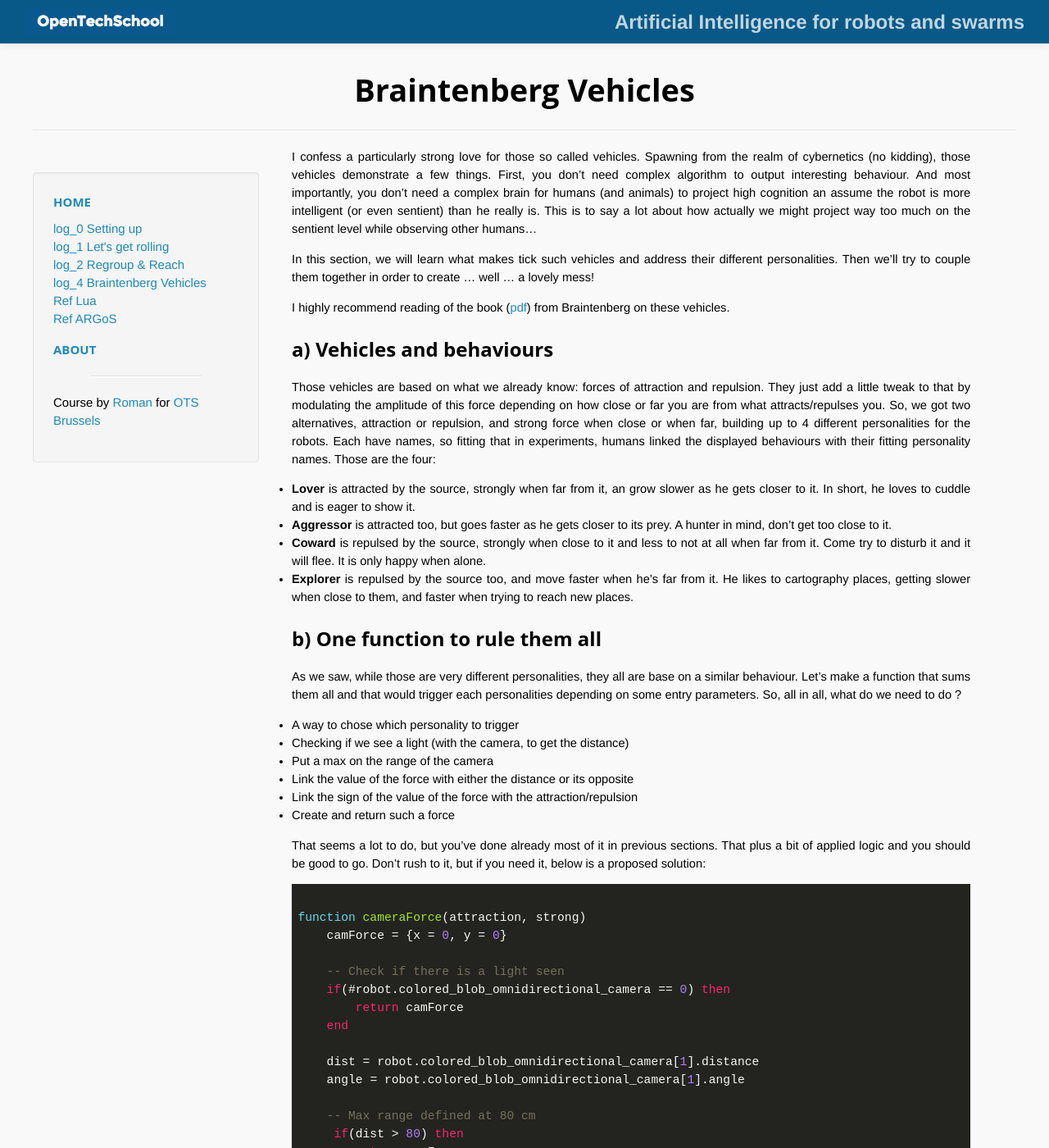
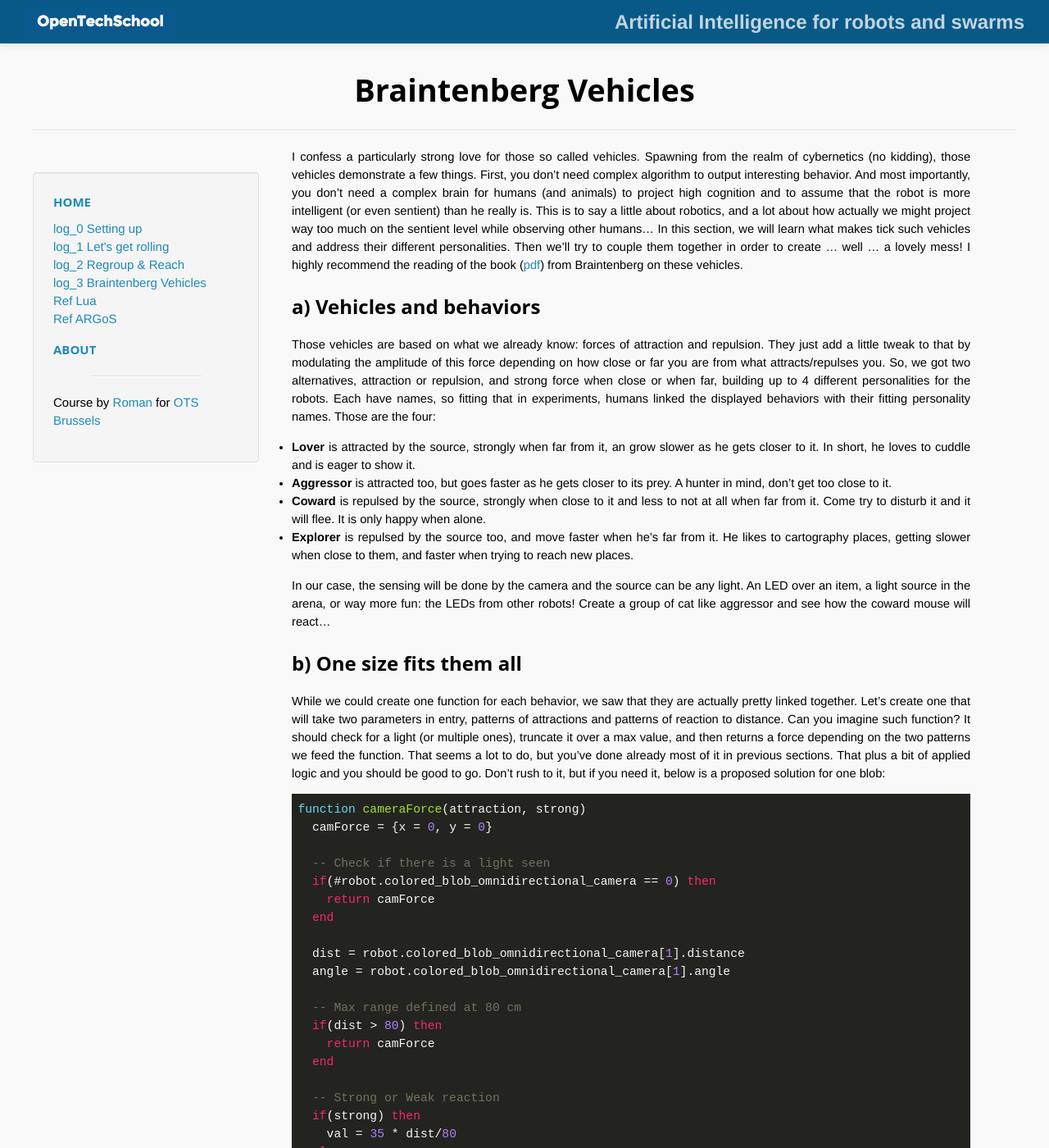
Before and after one commit to OpenTechSchool-Brussels/AI-for-robots-and-swarms, a Jekyll site: the page built from Braintenberg-vehicules.markdown, in a window 1280 px wide and 1400 px high. Shown: the whole window at 82% size. Built offline with Jekyll 4.4.1, drawn with Linux system fonts in a browser that asks for light colours; Markdown is read by kramdown in place of the engine named in the settings; some of the changed text lies outside the part shown.

Commit message:
Update Braintenberg-vehicules.markdown

````diff
--- a/Braintenberg-vehicules.markdown
+++ b/Braintenberg-vehicules.markdown
@@ -1,70 +1,56 @@
 ---
 layout: default
 title:  "Braintenberg Vehicles"
-num: 4
+num: 3
 ---
 
-I confess a particularly strong love for those so called vehicles. Spawning from the realm of cybernetics (no kidding), those vehicles demonstrate a few things. First, you don't need complex algorithm to output interesting behaviour. And most importantly, you don't need a complex brain for humans (and animals) to project high cognition an assume the robot is more intelligent (or even sentient) than he really is. This is to say a lot about how actually we might project way too much on the sentient level while observing other humans...
+I confess a particularly strong love for those so called vehicles. Spawning from the realm of cybernetics (no kidding), those vehicles demonstrate a few things. First, you don't need complex algorithm to output interesting behavior. And most importantly, you don't need a complex brain for humans (and animals) to project high cognition and to assume that the robot is more intelligent (or even sentient) than he really is. This is to say a little about robotics, and a lot about how actually we might project way too much on the sentient level while observing other humans... In this section, we will learn what makes tick such vehicles and address their different personalities. Then we'll try to couple them together in order to create ... well ... a lovely mess! I highly recommend the reading of the book ([pdf](http://ge.tt/1ivvhQu/v/0)) from Braintenberg on these vehicles.
 
-In this section, we will learn what makes tick such vehicles and address their different personalities. Then we'll try to couple them together in order to create ... well ... a lovely mess!
-
-I highly recommend reading of the book ([pdf](http://ge.tt/1ivvhQu/v/0)) from Braintenberg on these vehicles.
-
-
-##a) Vehicles and behaviours
-Those vehicles are based on what we already know: forces of attraction and repulsion. They just add a little tweak to that by modulating the amplitude of this force depending on how close or far you are from what attracts/repulses you. So, we got two alternatives, attraction or repulsion, and strong force when close or when far, building up to 4 different personalities for the robots. Each have names, so fitting that in experiments, humans linked the displayed behaviours with their fitting personality names. Those are the four:
+##a) Vehicles and behaviors
+Those vehicles are based on what we already know: forces of attraction and repulsion. They just add a little tweak to that by modulating the amplitude of this force depending on how close or far you are from what attracts/repulses you. So, we got two alternatives, attraction or repulsion, and strong force when close or when far, building up to 4 different personalities for the robots. Each have names, so fitting that in experiments, humans linked the displayed behaviors with their fitting personality names. Those are the four:
 
 * **Lover** is attracted by the source, strongly when far from it, an grow slower as he gets closer to it. In short, he loves to cuddle and is eager to show it.
 * **Aggressor** is attracted too, but goes faster as he gets closer to its prey. A hunter in mind, don't get too close to it.
 * **Coward** is repulsed by the source, strongly when close to it and less to not at all when far from it. Come try to disturb it and it will flee. It is only happy when alone.
 * **Explorer** is repulsed by the source too, and move faster when he's far from it. He likes to cartography places, getting slower when close to them, and faster when trying to reach new places.
 
+In our case, the sensing will be done by the camera and the source can be any light. An LED over an item, a light source in the arena, or way more fun: the LEDs from other robots! Create a group of cat like aggressor and see how the coward mouse will react...
 
-##b) One function to rule them all
-As we saw, while those are very different personalities, they all are base on a similar behaviour. Let's make a function that sums them all and that would trigger each personalities depending on some entry parameters. So, all in all, what do we need to do ?
-
-* A way to chose which personality to trigger
-* Checking if we see a light (with the camera, to get the distance)
-* Put a max on the range of the camera
-* Link the value of the force with either the distance or its opposite
-* Link the sign of the value of the force with the attraction/repulsion
-* Create and return such a force
-
-That seems a lot to do, but you've done already most of it in previous sections. That plus a bit of applied logic and you should be good to go. Don't rush to it, but if you need it, below is a proposed solution:
+##b) One size fits them all
+While we could create one function for each behavior, we saw that they are actually pretty linked together. Let's create one that will take two parameters in entry, patterns of attractions and patterns of reaction to distance. Can you imagine such function? It should check for a light (or multiple ones), truncate it over a max value, and then returns a force depending on the two patterns we feed the function. That seems a lot to do, but you've done already most of it in previous sections. That plus a bit of applied logic and you should be good to go. Don't rush to it, but if you need it, below is a proposed solution for one blob:
 
 ```lua
+function cameraForce(attraction, strong)
+  camForce = {x = 0, y = 0}
 
-function cameraForce(attraction, strong)
-    camForce = {x = 0, y = 0}
+  -- Check if there is a light seen
+  if(#robot.colored_blob_omnidirectional_camera == 0) then
+    return camForce
+  end
 
-    -- Check if there is a light seen
-    if(#robot.colored_blob_omnidirectional_camera == 0) then
-        return camForce
-    end
+  dist = robot.colored_blob_omnidirectional_camera[1].distance
+  angle = robot.colored_blob_omnidirectional_camera[1].angle
 
-    dist = robot.colored_blob_omnidirectional_camera[1].distance
-    angle = robot.colored_blob_omnidirectional_camera[1].angle
+  -- Max range defined at 80 cm
+  if(dist > 80) then
+    return camForce
+  end
 
-    -- Max range defined at 80 cm
-	 if(dist > 80) then
-        return camForce
-    end
+  -- Strong or Weak reaction
+  if(strong) then
+    val = 35 * dist/80
+  else
+    val = 35 * (1 - dist/80)
+  end
 
-    -- Strong or Weak reaction
-    if(strong) then
-        val = 35 * dist/80
-    else
-        val = 35 * (1 - dist/80)
-    end
+  -- Attraction or Repulsion
+  if(not attraction) then
+    val = - val
+  end
 
-    -- Attraction or Repulsion
-    if(not attraction) then
-        val = - val
-    end
-
-    camForce.x = val * math.cos(angle)
-    camForce.y = val * math.sin(angle)
-    return camForce
+  camForce.x = val * math.cos(angle)
+  camForce.y = val * math.sin(angle)
+  return camForce
 end
 ```
 
@@ -73,56 +59,31 @@
 ##c) Finite State Automaton
 In life, people are not so simple to display only one personality, and robot aren't either. One way to model such variety in personality is to use [Finite State Automaton](http://en.wikipedia.org/wiki/Finite-state_machine) (FSA). All in all, they are just series of states with transitions that links them together.
 
-In Lua, that means creating a global table of states, a global value for the current state, and one function for each state (yay, clean code!). In those function, you will have both the behaviour and the transitions.
+In Lua, that means creating a global table of states, a global value for the current state, and one function for each state (yay, clean code!). In those function, you will have both the behavior and the transitions.
 
 As an example, let's have a robot that oscillate between lover, coward and random walk.
 
 ```lua
--- Define the global state and the table of behaviours
+-- Define the global state and the table of behaviors
 myState = "random_walk"
 state = {}
 
--- Defines the three behaviours
+-- Defines the three behaviors
 
 function state.random_walk()
-       -- Behavior
+  -- Behavior
+    -- already coded elsewhere
 
-	sumForce = { x = 0, y = 0}
-	-- Random force
-   randomForce = randForce(35)
-	sumForce.x = sumForce.x + randomForce.x
-	sumForce.y = sumForce.y + randomForce.y
-
-	-- Avoiding physical object
-	avoidanceForce = avoidForce()
-	sumForce.x = sumForce.x + avoidanceForce.x
-	sumForce.y = sumForce.y + avoidanceForce.y
-
-	speedFromForce(sumForce)
-
-   -- Transition
-    if(#robot.colored_blob_omnidirectional_camera > 0 and
-        robot.colored_blob_omnidirectional_camera[1].distance > 50) then
-        myState = "lover"
-    end
-
+  -- Transition
+  if(#robot.colored_blob_omnidirectional_camera > 0 and
+    robot.colored_blob_omnidirectional_camera[1].distance > 50) then
+    myState = "lover"
+  end
 end
 
 function state.lover()
-       -- Behavior
-
-	sumForce = { x = 0, y = 0}
-	-- Light force
-	camForce = cameraForce(true,true)
-	sumForce.x = sumForce.x + camForce.x
-   sumForce.y = sumForce.y + camForce.y
-
-	-- Avoiding physical object
-	avoidanceForce = avoidForce()
-	sumForce.x = sumForce.x + avoidanceForce.x
-	sumForce.y = sumForce.y + avoidanceForce.y
-
-	speedFromForce(sumForce)
+  -- Behavior
+    -- already coded elsewhere
 
    -- Transition
     if(#robot.colored_blob_omnidirectional_camera == 0) then
@@ -133,29 +94,14 @@
 end
 
 function state.coward()
-       -- Behavior
+  -- Behavior
+    -- already coded elsewhere
 
-	sumForce = { x = 0, y = 0}
-	-- Light force
-	camForce = cameraForce(true,true)
-	sumForce.x = sumForce.x + camForce.x
-   sumForce.y = sumForce.y + camForce.y
-
-	-- Avoiding physical object
-	avoidanceForce = avoidForce()
-	sumForce.x = sumForce.x + avoidanceForce.x
-	sumForce.y = sumForce.y + avoidanceForce.y
-
-	speedFromForce(sumForce)
-
-   -- Transition
-    if(#robot.colored_blob_omnidirectional_camera == 0) then
-        myState = "random_walk"
-    else
-	     if(robot.colored_blob_omnidirectional_camera[1].distance > 80) then
-            myState = "random_walk"
-        end
-    end
+  -- Transition
+  if(#robot.colored_blob_omnidirectional_camera or
+     robot.colored_blob_omnidirectional_camera[1].distance > 80) then
+    myState = "random_walk"
+  end
 end
 
 -- Which gives us a pretty simple step function
@@ -165,18 +111,12 @@
 
 ```
 
-From now on, you can combine whatever you just learn and create complex series of behaviours. Not just anymore a robot with reflexes but a well fitted artificial intelligence!
+This tool is particularly useful when you need to separate your task in multiple sub-task and have your robot behave in a difference way depending on the situation at hand. Another nice usage is to create heterogeneous swarms. Just call different functions depending on the value of `robot.id`. This allow you for instance to have behaviors of robot that answer each other, playing tag and such. You can create already a little artificial life simulation of your own here. Below is a little code example to start from.
 
-##c) Coupling behaviours
-While those vehicles are already amazing by themselves, its robotic, not swarm robotic. But did you see what we did? We used the omnidirectional camera to check on the light. We can use it to check on beacons too, and have robots interacting together this way!
-
-Possibilities are endless here so we will leave you the making as an exercise. Can you imagine robots playing tag? What kind of behaviour would fit better the robot that is chasing the others? What behaviour for the one that escape? You can here have a nice life simulation and reuse game rules from the real world and apply them to robotics.
-
-You might wonder how to have many robots with different behaviour. You could have different code for each robot (the clean way) but the quicker one would be to select the behaviour based on the robot's id. Want only one robot to chase the others ? Than make the robot with id equals 1 having a particular behaviour. Let's see how it works if we want a half-coward and half-lover swarm.
 
 ```lua
 -- In step function
-if( math.fmod(robot.id,2) == 0) then -- Check if even
+if( robot.id % 2 == 0) then -- Check if even
     state("lover")
 else
     state("coward")
````
